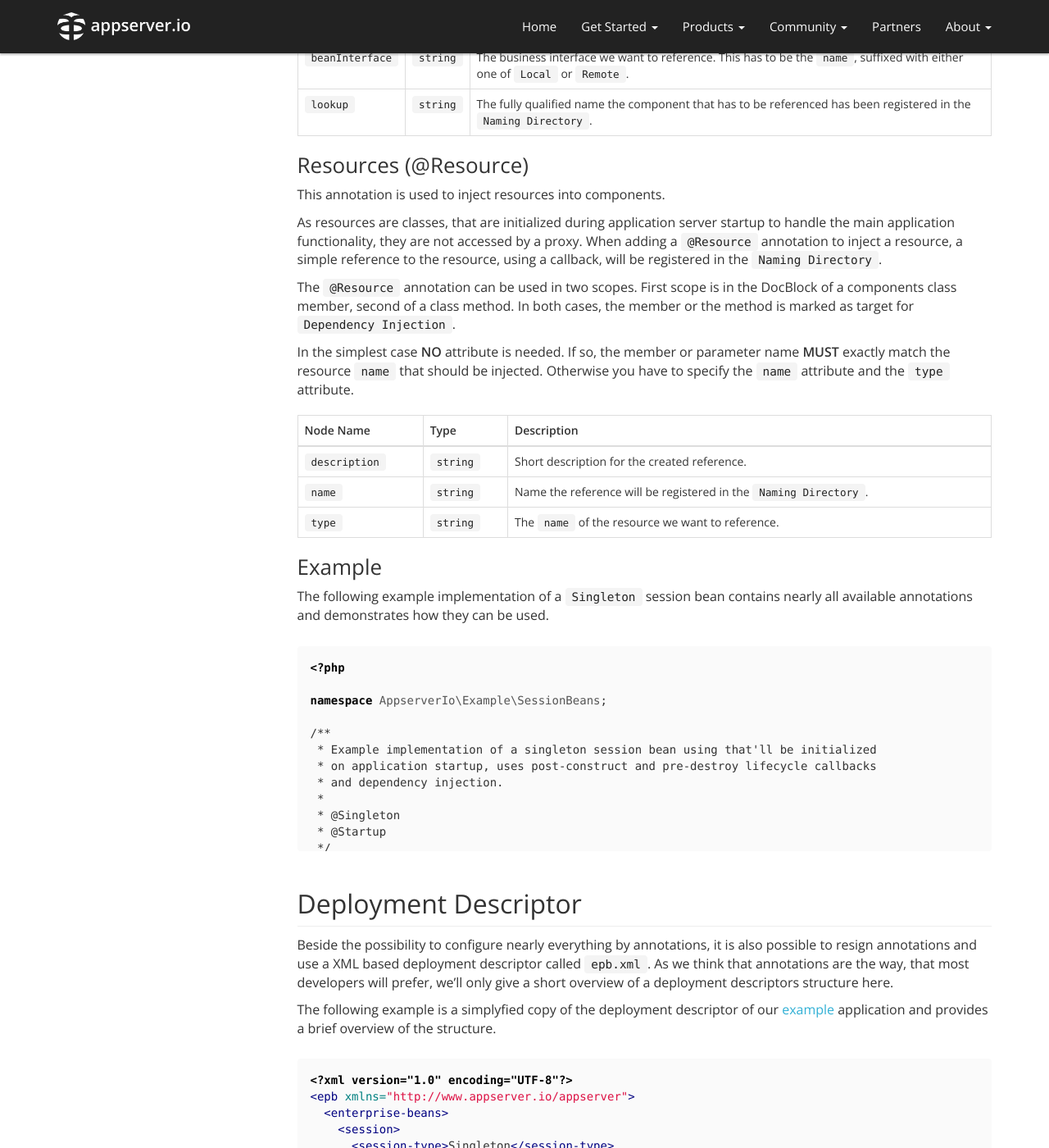
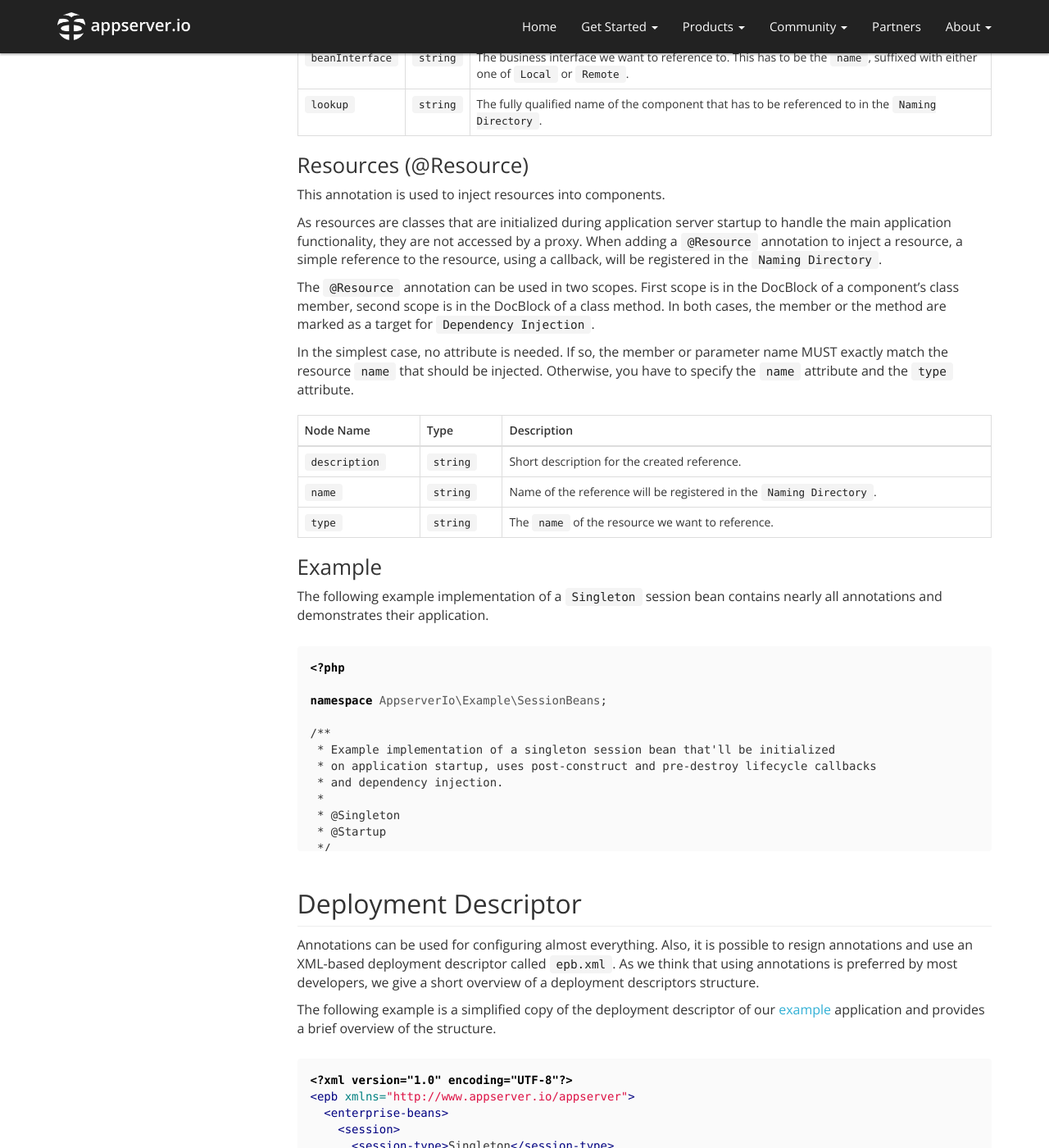
Before and after one commit to appserver-io/appserver, a Jekyll site: the page built from _docs/naming-directory.md, in a window 1280 px wide and 1400 px high, scrolled down 3563 px. Shown: the whole window at 82% size. Built offline with Jekyll 4.4.1, drawn with Linux system fonts in a browser that asks for light colours; nearby versions of some CDN libraries; library files that are not in the unit come from our copies; Markdown is read by kramdown in place of the engine named in the settings; some of the changed text lies outside the part shown.

Commit message:
Update naming-directory.md

````diff
--- a/_docs/naming-directory.md
+++ b/_docs/naming-directory.md
@@ -172,35 +172,35 @@
 
 The annotation can be used in two scopes. First scope is in the DocBlock of a component's class member, second scope is in the DocBlock of a class method. In both cases, the member or the method are marked as a target for `Dependency Injection`.
 
-In the simplest case **NO** attribute is needed. If so, the member or parameter name **MUST** exactly match the components `name` that should be injected. Otherwise you have to specify the `name` attribute and optionally the `beanName` and `beanInterface` or `lookup` attribute.
+In the simplest case, no attribute is needed. If so, the member or parameter name MUST exactly match the components `name` that should be injected. Otherwise, you have to specify the `name` attribute and optionally the `beanName` and `beanInterface` or `lookup` attribute.
 
 | Node Name                   | Type        | Description                                                          |
 | --------------------------- | ----------- | -------------------------------------------------------------------- |
-| `description`               | `string`    | Short description for the created reference.                         |
-| `name`                      | `string`    | Name the reference will be registered in the `Naming Directory`.     |
-| `beanName`                  | `string`    | The `name` of the component we want to reference.                    |
-| `beanInterface`             | `string`    | The business interface we want to reference. This has to be the `name`, suffixed with either one of `Local` or `Remote`. |
-| `lookup`                    | `string`    | The fully qualified name the component that has to be referenced has been registered in the `Naming Directory`. |
+| `description`               | `string`    | Short description of the created reference.                         |
+| `name`                      | `string`    | The name of the reference will be registered in the `Naming Directory`.     |
+| `beanName`                  | `string`    | The `name` of the component we want to reference to.                    |
+| `beanInterface`             | `string`    | The business interface we want to reference to. This has to be the `name`, suffixed with either one of `Local` or `Remote`. |
+| `lookup`                    | `string`    | The fully qualified name of the component that has to be referenced to in the `Naming Directory`. |
 
 ### Resources (@Resource)
 
 This annotation is used to inject resources into components.
 
-As resources are classes, that are initialized during application server startup to handle the main application functionality, they are not accessed by a proxy. When adding a `@Resource` annotation to inject a resource, a simple reference to the resource, using a callback, will be registered in the `Naming Directory`.
+As resources are classes that are initialized during application server startup to handle the main application functionality, they are not accessed by a proxy. When adding a `@Resource` annotation to inject a resource, a simple reference to the resource, using a callback, will be registered in the `Naming Directory`.
 
-The `@Resource` annotation can be used in two scopes. First scope is in the DocBlock of a components class member, second of a class method. In both cases, the member or the method is marked as target for `Dependency Injection`.
+The `@Resource` annotation can be used in two scopes. First scope is in the DocBlock of a component's class member, second scope is in the DocBlock of a class method. In both cases, the member or the method are marked as a target for `Dependency Injection`.
 
-In the simplest case **NO** attribute is needed. If so, the member or parameter name **MUST** exactly match the resource `name` that should be injected. Otherwise you have to specify the `name` attribute and the `type` attribute.
+In the simplest case, no attribute is needed. If so, the member or parameter name MUST exactly match the resource `name` that should be injected. Otherwise, you have to specify the `name` attribute and the `type` attribute.
 
 | Node Name                   | Type        | Description                                                          |
 | --------------------------- | ----------- | -------------------------------------------------------------------- |
 | `description`               | `string`    | Short description for the created reference.                         |
-| `name`                      | `string`    | Name the reference will be registered in the `Naming Directory`.     |
+| `name`                      | `string`    | Name of the reference will be registered in the `Naming Directory`.     |
 | `type`                      | `string`    | The `name` of the resource we want to reference.                     |
 
 ### Example
 
-The following example implementation of a `Singleton` session bean contains nearly all available annotations and demonstrates how they can be used.
+The following example implementation of a `Singleton` session bean contains nearly all annotations and demonstrates their application.
 
 ```php
 <?php
@@ -273,16 +273,16 @@
    */
   public function preDestroy()
   {
-    // to something before destruction here
+    // do something before destruction here
   }
 }
 ```
 
 ## Deployment Descriptor
 
-Beside the possibility to configure nearly everything by annotations, it is also possible to resign annotations and use a XML based deployment descriptor called `epb.xml`. As we think that annotations are the way, that most developers will prefer, we'll only give a short overview of a deployment descriptors structure here.
+Annotations can be used for configuring almost everything. Also, it is possible to resign annotations and use an XML-based deployment descriptor called `epb.xml`. As we think that using annotations is preferred by most developers, we give a short overview of a deployment descriptors structure.
 
-The following example is a simplyfied copy of the deployment descriptor of our [example](https://github.com/appserver-io-apps/example) application and provides a brief overview of the structure.
+The following example is a simplified copy of the deployment descriptor of our [example](https://github.com/appserver-io-apps/example) application and provides a brief overview of the structure.
 
 ```xml
 <?xml version="1.0" encoding="UTF-8"?>
@@ -340,47 +340,42 @@
 </epb>
 ```
 
-The structure should be self-explanatory, as it nearly reflects the annotation `@EnterpriseBean` and `Resource` annotations. The following table describes all possible nodes and gives a short description about meaning and options.
+The structure is self-explanatory, as it reflects the annotations `@EnterpriseBean` and `Resource`. The following table describes all possible nodes and their meanings.
 
 `/epb/enterprise-beans/session`
-
-Either defines a `SLSB`, `SFSB` or a `SSB`.
+either defines a `SLSB`, `SFSB` or a `SSB`.
 
 | Node Name                   | Type        | Description                                                          |
 | --------------------------- | ----------- | -------------------------------------------------------------------- |
-| `session-type`              | `string`    | Can be one of `Stateless`, `Stateful` or `Singleton`.                |
+| `session-type`              | `string`    | Can be `Stateless`, `Stateful` or `Singleton`.                |
 | `epb-name`                  | `string`    | Short name of the component used for registration in naming directory. |
-| `epb-class`                 | `string`    | Fully qualified class name of the components class.                  |
+| `epb-class`                 | `string`    | Fully qualified class name of the component's class.                  |
 | `init-on-startup`           | `boolean`   | `true` if the component should be instanciated on application startup. This can only be set to `true` if `session-type` is `Singleton`. |
 
 `/epb/enterprise-beans/message-driven`
-
-Defines a `MDB`.
+defines a `MDB`.
 
 | Node Name                   | Type        | Description                                                          |
 | --------------------------- | ----------- | -------------------------------------------------------------------- |
 | `epb-name`                  | `string`    | Short name of the component used for registration in naming directory. |
-| `epb-class`                 | `string`    | Fully qualified class name of the components class.                  |
+| `epb-class`                 | `string`    | Fully qualified class name of the component's class.                  |
 
 `/epb/enterprise-beans/[session or message-driven]/post-construct`
-
-Adds a `post-construct` lifecycle callback to the component.
+adds a `post-construct` lifecycle callback to the component.
 
 | Node Name                   | Type        | Description                                                          |
 | --------------------------- | ----------- | -------------------------------------------------------------------- |
 | `lifecycle-callback-method` | `string`    | Name of a class method that will be invoked after the component been initialized. |
 
 `/epb/enterprise-beans/[session or message-driven]/pre-destroy`
-
-Adds a `pre-destroy` lifecycle callback to the component.
+adds a `pre-destroy` lifecycle callback to the component.
 
 | Node Name                   | Type        | Description                                                          |
 | --------------------------- | ----------- | -------------------------------------------------------------------- |
 | `lifecycle-callback-method` | `string`    | Name of a class methode that will be invoked before the class will be destroyed. |
 
 `/epb/enterprise-beans/[session or message-driven]/epb-ref`
-
-Creates a reference to the remote or local business interface of the defined session bean in the naming directory under `php:global/example/env/[epb-ref-name][Local or Remote]`. This reference can be used by other components or for DI purposes.
+creates a reference to the remote or local business interface of the defined session bean in the naming directory in `php:global/example/env/[epb-ref-name][Local or Remote]`. This reference can be used by other components or for Dependency Injection purposes.
 
 | Node Name                   | Type        | Description                                                          |
 | --------------------------- | ----------- | -------------------------------------------------------------------- |
@@ -391,8 +386,7 @@
 | `remote`                    | `boolean`   | If a value has been specified, a reference to the remote proxy will be created instead of a local one. |
 
 `/epb/enterprise-beans/[session or message-driven]/res-ref`
-
-Creates a reference the defined resource in the naming directory under `php:global/example/env/[res-ref-name]`. This reference can be used by other components or for DI purposes.
+creates a reference to the defined resource in the naming directory in `php:global/example/env/[res-ref-name]`. This reference can be used by other components or for Dependency Injection purposes.
 
 | Node Name                   | Type        | Description                                                          |
 | --------------------------- | ----------- | -------------------------------------------------------------------- |
@@ -401,13 +395,12 @@
 | `res-ref-type`              | `string`    | The type of the reference resource.                                  |
 
 `/epb/enterprise-beans/[session or message-driven]/[ebp-ref or res-ref]/injection-target`
-
-Injects the reference by either using the method or property defined. The class name will be of interest, if there exists a hierarchy and the target class has to be specified explictly.
+injects the reference by either using the method or property defined. The class name is of interest, if there is a hierarchy and the target class has to be specified explictly.
 
 | Node Name                   | Type        | Description                                                          |
 | --------------------------- | ----------- | -------------------------------------------------------------------- |
 | `injection-target-class`    | `string`    | The class we want to inject the reference.                           |
 | `injection-target-method`   | `string`    | Use this method to inject the reference on runtime.                  |
-| `injection-target-property` | `string`    | Inject the reference to this property, whereas either this node or `injection-target-method` can be specified. |
+| `injection-target-property` | `string`    | Inject the reference to this property, whereas this node or `injection-target-method` can be specified. |
 
-> Annotations can be seen as default values, whereas a deployment descriptor enables a developer or a system administrator to override values specified in annotations. So keep in mind, that a deployment descriptor will always override the values specified by annotations.
+> Annotations are default values, whereas a deployment descriptor enables a developer or a system administrator to override values specified in annotations. So keep in mind, that a deployment descriptor will always override the values specified by annotations.
````
Also changed, not shown: other parts of _docs/naming-directory.md (+3 -3 lines).
